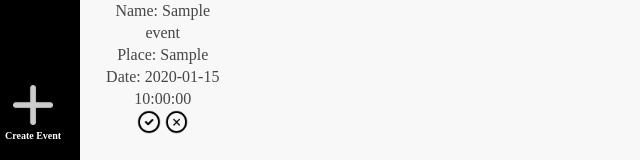
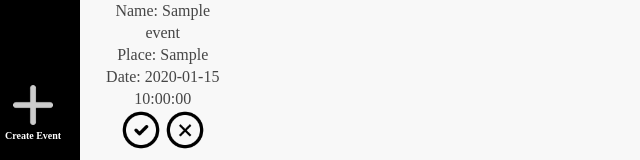
Before and after one commit to Wiiz83/MyPromus, a PHP site: page /myPromus/controller/notifications.php in a window 1280 px wide. Shown: the part 640-800 px from the top of the page, without its empty margins (0-640 px from the left). Run offline with PHP 8.4, Linux system fonts and the light colour scheme; the visitor is signed in with stand-in values (Sample User, id 1); tables that the repository leaves empty or names only in its code hold one stand-in row (values such as "Sample post"); grey boxes marked "Sample" are stand-in pictures; some web fonts are replaced.

Commit message:
Events notification buttons also fixed.

```diff
--- a/view/notification.php
+++ b/view/notification.php
@@ -111,8 +111,8 @@
                                         <p>Place: <?php echo $event->getPlace(); ?><p>
                                         <p>Date: <?php echo $event->getDate(); ?><p>
                                            <section class="answer-box">
-                                                <a href="#"><img src="assets/images/icon-accept.png" alt="Accept Icon"></a>
-                                                 <a href="#"><img src="assets/images/icon-decline.png" alt="Decline Icon"></a>
+                                                <button class="accept-button" onClick="acceptFriend(this.value)" value="<?php echo $friend->getIdUser();?>"></button>
+                                                <button class="decline-button" onClick="declineFriend(this.value)" value="<?php echo $friend->getIdUser();?>"></button>
                                             </section>
 
                                 </section>
```
